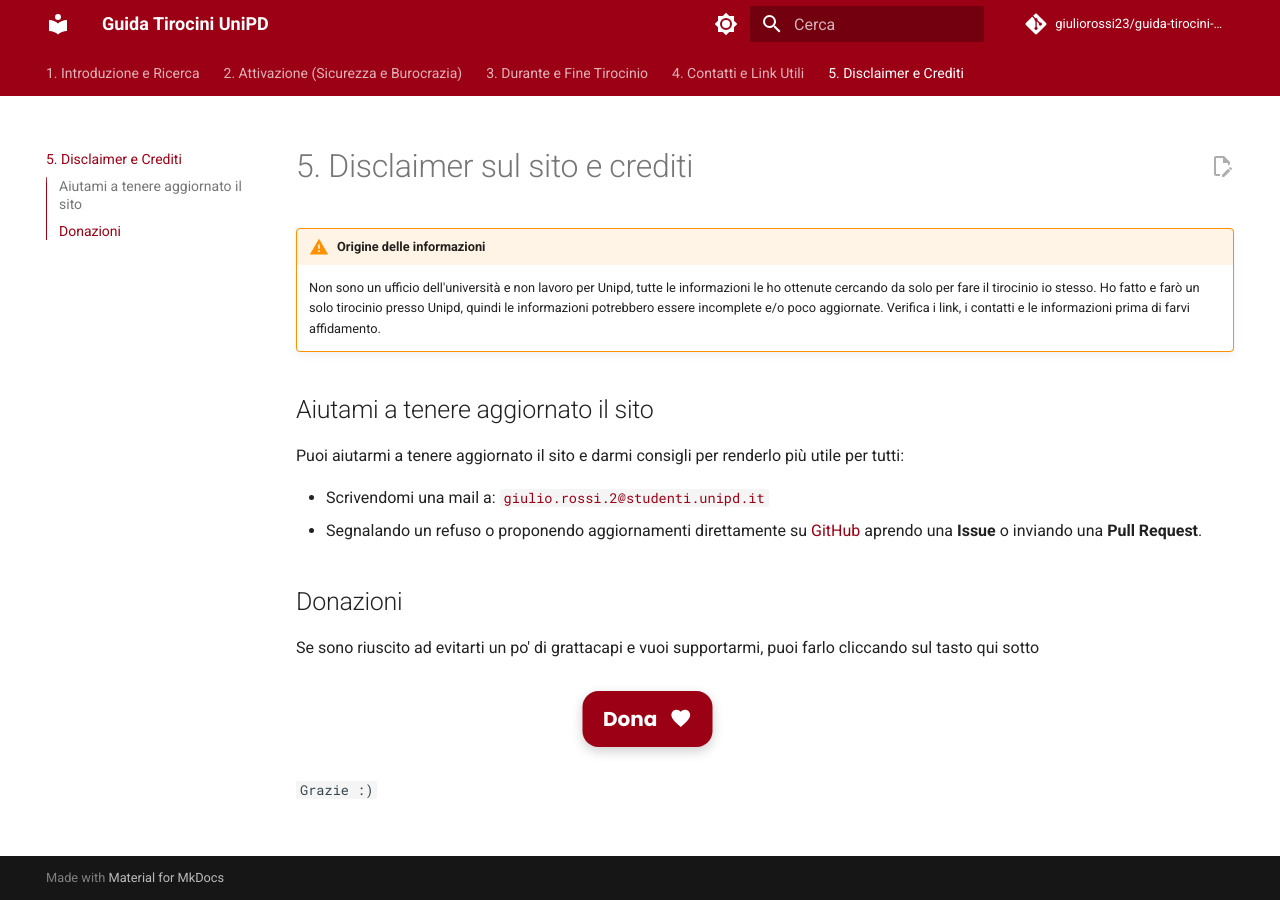
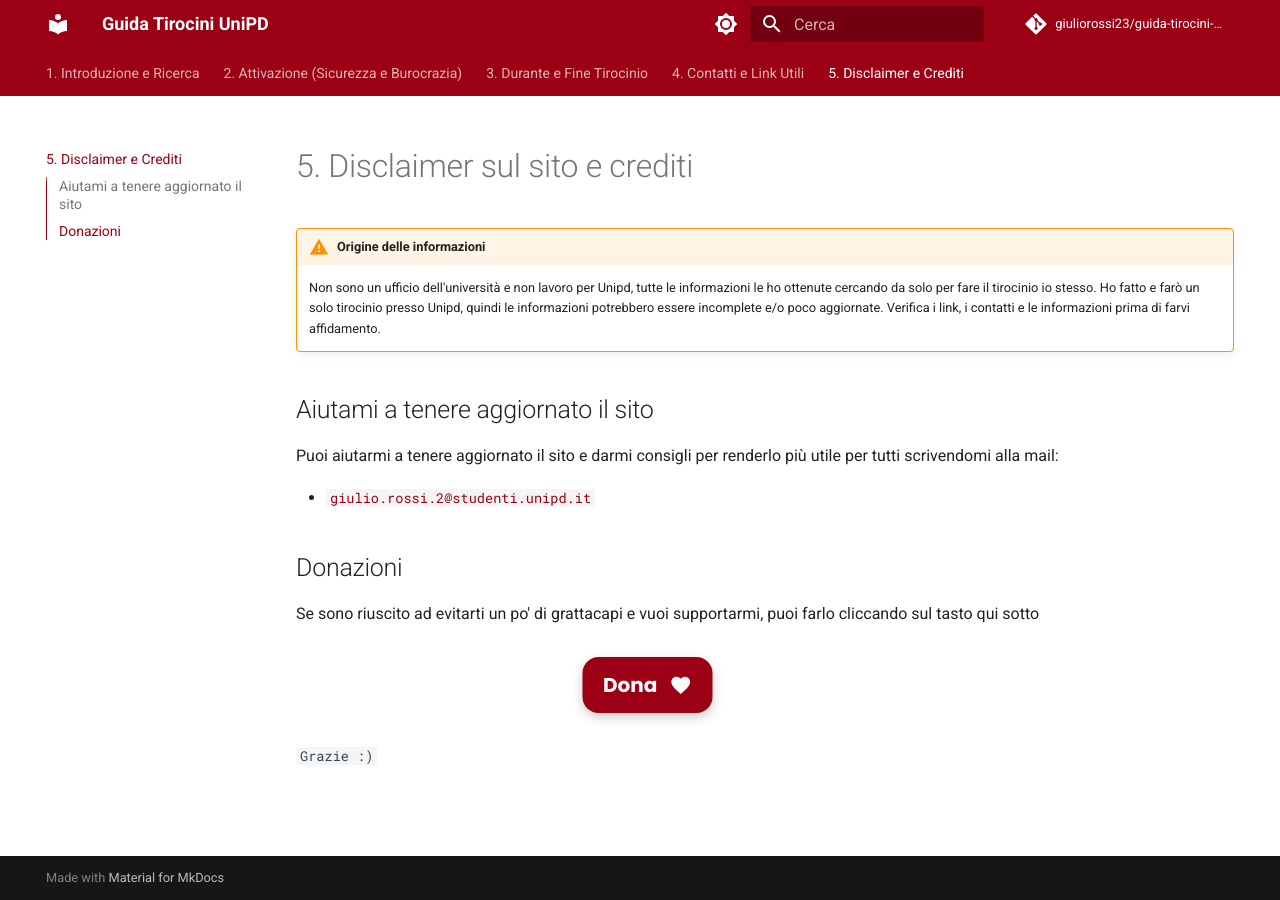
Before and after one commit to giuliorossi23/guida-tirocini-unipd, an MkDocs documentation site: the page built from docs/crediti.md, in a window 1280 px wide. Built offline with MkDocs 1.6.1 and Material for MkDocs 9.7.7, drawn with Linux system fonts in a browser that asks for light colours; comment, search, counter and statistics services are not loaded.

Commit message:
Rimosso tasto modifica diretta e centralizzati contatti su email

```diff
--- a/docs/crediti.md
+++ b/docs/crediti.md
@@ -5,10 +5,9 @@
 
 ## Aiutami a tenere aggiornato il sito
 
-Puoi aiutarmi a tenere aggiornato il sito e darmi consigli per renderlo più utile per tutti:
+Puoi aiutarmi a tenere aggiornato il sito e darmi consigli per renderlo più utile per tutti scrivendomi alla mail:
 
-*   Scrivendomi una mail a: [`giulio.rossi.2@studenti.unipd.it`](mailto:giulio.rossi.2@studenti.unipd.it?subject=GUIDA%20TIROCINI%20suggerimenti)
-*   Segnalando un refuso o proponendo aggiornamenti direttamente su [GitHub](https://github.com/giuliorossi23/guida-tirocini-unipd) aprendo una **Issue** o inviando una **Pull Request**.
+*   [`giulio.rossi.2@studenti.unipd.it`](mailto:giulio.rossi.2@studenti.unipd.it?subject=GUIDA%20TIROCINI%20suggerimenti)
 
 ## Donazioni
 
--- a/mkdocs.yml
+++ b/mkdocs.yml
@@ -5,7 +5,6 @@ site_author: Giulio Rossi
 
 repo_name: giuliorossi23/guida-tirocini-unipd
 repo_url: https://github.com/giuliorossi23/guida-tirocini-unipd
-edit_uri: edit/main/docs/
 
 theme:
   name: material
@@ -30,7 +29,6 @@ theme:
     - toc.integrate
     - search.suggest
     - search.highlight
-    - content.action.edit
 
 plugins:
   - search:
```
Also changed, not shown: README.md (+4 -8 lines).
